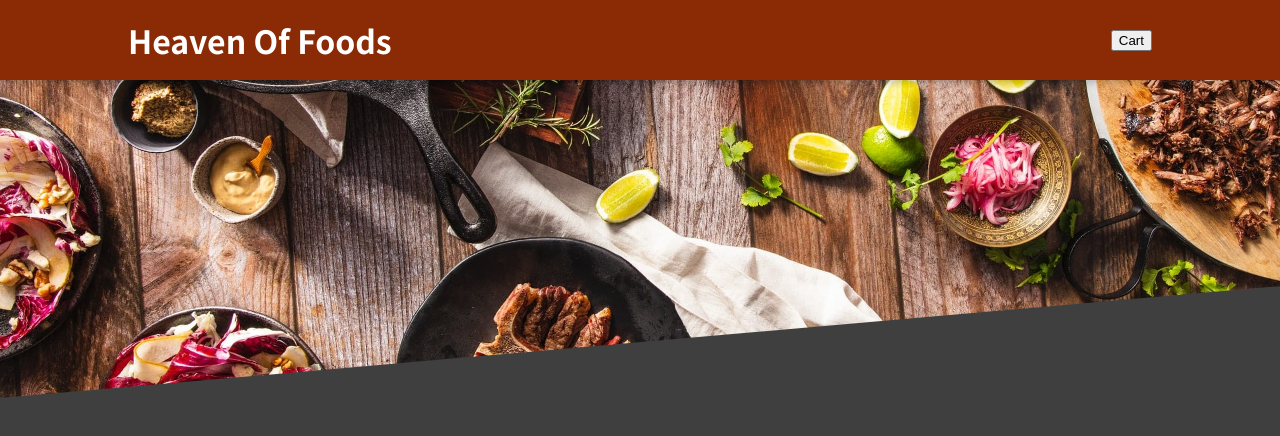
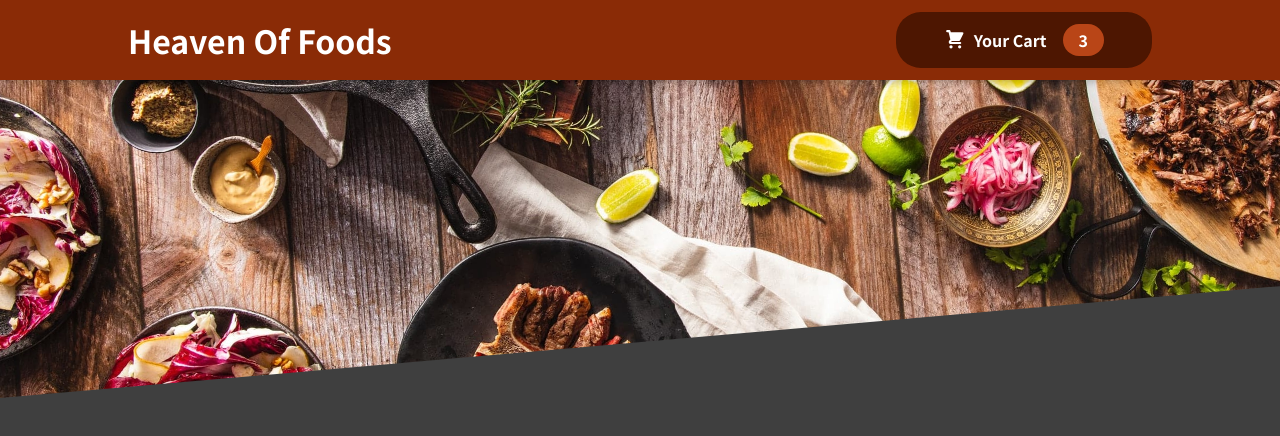
Before and after one commit to isurojit/foodApp, a React (Create React App) app: page / in a window 1280 px wide. Shown: the top 436 px of the page. Built offline with nearby package versions, Linux system fonts and the light colour scheme.

Commit message:
cart button added

```diff
--- /dev/null
+++ b/src/components/Cart/CartIcon.js
@@ -0,0 +1,13 @@
+const CartIcon = () => {
+  return (
+    <svg
+      xmlns="http://www.w3.org/2000/svg"
+      viewBox="0 0 20 20"
+      fill="currentColor"
+    >
+      <path d="M3 1a1 1 0 000 2h1.22l.305 1.222a.997.997 0 00.01.042l1.358 5.43-.893.892C3.74 11.846 4.632 14 6.414 14H15a1 1 0 000-2H6.414l1-1H14a1 1 0 00.894-.553l3-6A1 1 0 0017 3H6.28l-.31-1.243A1 1 0 005 1H3zM16 16.5a1.5 1.5 0 11-3 0 1.5 1.5 0 013 0zM6.5 18a1.5 1.5 0 100-3 1.5 1.5 0 000 3z" />
+    </svg>
+  );
+};
+
+export default CartIcon;
--- a/src/components/Layout/Header.js
+++ b/src/components/Layout/Header.js
@@ -1,5 +1,6 @@
 import React from "react";
 import classes from "./Header.module.css";
+import HeaderCartButton from "./HeaderCartButton";
 import HeaderImage from "./HeaderImage";
 
 const Header = (props) => {
@@ -7,7 +8,7 @@
     <React.Fragment>
       <header className={classes.header}>
         <h1>Heaven Of Foods</h1>
-        <button>Cart</button>
+        <HeaderCartButton />
       </header>
       <HeaderImage />
     </React.Fragment>
--- /dev/null
+++ b/src/components/Layout/HeaderCartButton.js
@@ -0,0 +1,17 @@
+import React from "react";
+import classes from "./HeaderCartButton.module.css";
+import CartIcon from "../Cart/CartIcon";
+
+const HeaderCartButton = () => {
+  return (
+    <button className={classes.button}>
+      <span className={classes.icon}>
+        <CartIcon />
+      </span>
+      <span>Your Cart</span>
+      <span className={classes.badge}>3</span>
+    </button>
+  );
+};
+
+export default HeaderCartButton;
--- /dev/null
+++ b/src/components/Layout/HeaderCartButton.module.css
@@ -0,0 +1,59 @@
+.button {
+  cursor: pointer;
+  font: inherit;
+  border: none;
+  background-color: #4d1601;
+  color: white;
+  padding: 0.75rem 3rem;
+  display: flex;
+  justify-content: space-around;
+  align-items: center;
+  border-radius: 25px;
+  font-weight: bold;
+}
+
+.button:hover,
+.button:active {
+  background-color: #2c0d00;
+}
+
+.icon {
+  width: 1.35rem;
+  height: 1.35rem;
+  margin-right: 0.5rem;
+}
+
+.badge {
+  background-color: #b94517;
+  padding: 0.25rem 1rem;
+  border-radius: 25px;
+  margin-left: 1rem;
+  font-weight: bold;
+}
+
+.button:hover .badge,
+.button:active .badge {
+  background-color: #92320c;
+}
+
+.bump {
+  animation: bump 300ms ease-out;
+}
+
+@keyframes bump {
+  0% {
+    transform: scale(1);
+  }
+  10% {
+    transform: scale(0.9);
+  }
+  30% {
+    transform: scale(1.1);
+  }
+  50% {
+    transform: scale(1.15);
+  }
+  100% {
+    transform: scale(1);
+  }
+}
```
Also changed, not shown: 1 other file (tests, documents, lock files or other folders).
